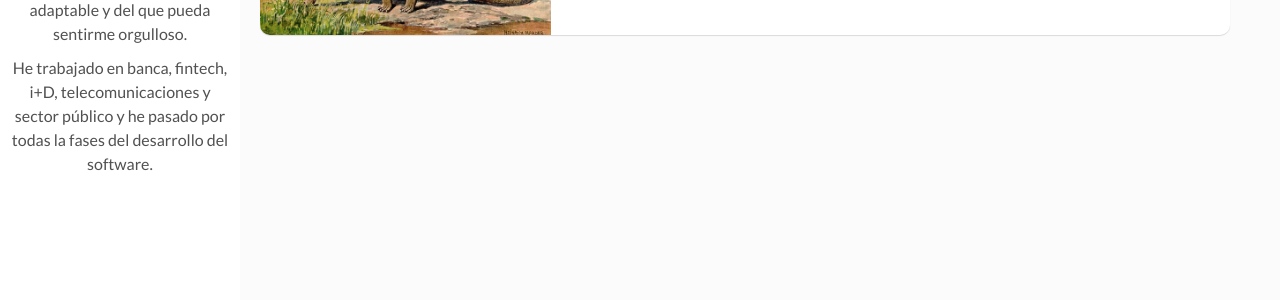
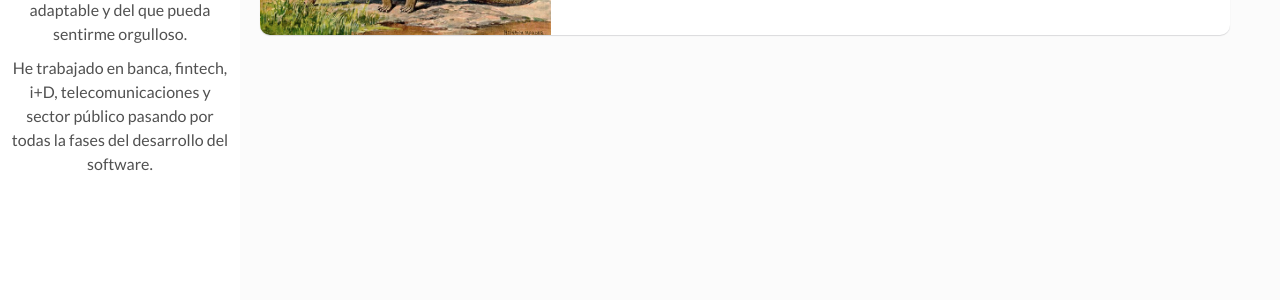
Before and after one commit to fundyc/luisnavarro, a Jekyll site: the page built from index.html, in a window 1280 px wide. Shown: the part 383-683 px from the top of the page. Built offline with Jekyll 4.4.1, drawn with Linux system fonts in a browser that asks for light colours; the list of posts is cut into pages by our own code.

Commit message:
Update _config.yml

```diff
--- a/_config.yml
+++ b/_config.yml
@@ -14,7 +14,7 @@ author-img: yo.png
 about-author: >
   Tech Lead y hombre orquesta.
   <p>Me considero un amante del código, de la cultura devops y de las metodologías lean y agile. Disfruto creando software que sea customer centric, útil, seguro, estable, adaptable y del que pueda sentirme orgulloso.
-  <p>He trabajado en banca, fintech, i+D, telecomunicaciones y sector público y he pasado por todas la fases del desarrollo del software.
+  <p>He trabajado en banca, fintech, i+D, telecomunicaciones y sector público pasando por todas la fases del desarrollo del software.
 social-twitter: fundyc
 social-github: fundyc
 social-linkedin: luisalnavarro
```
